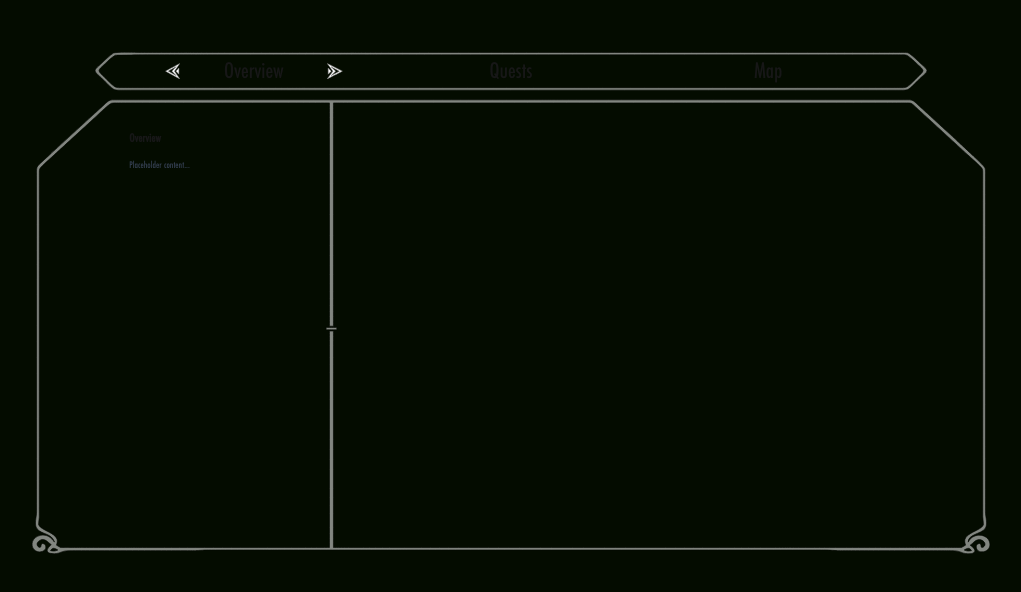
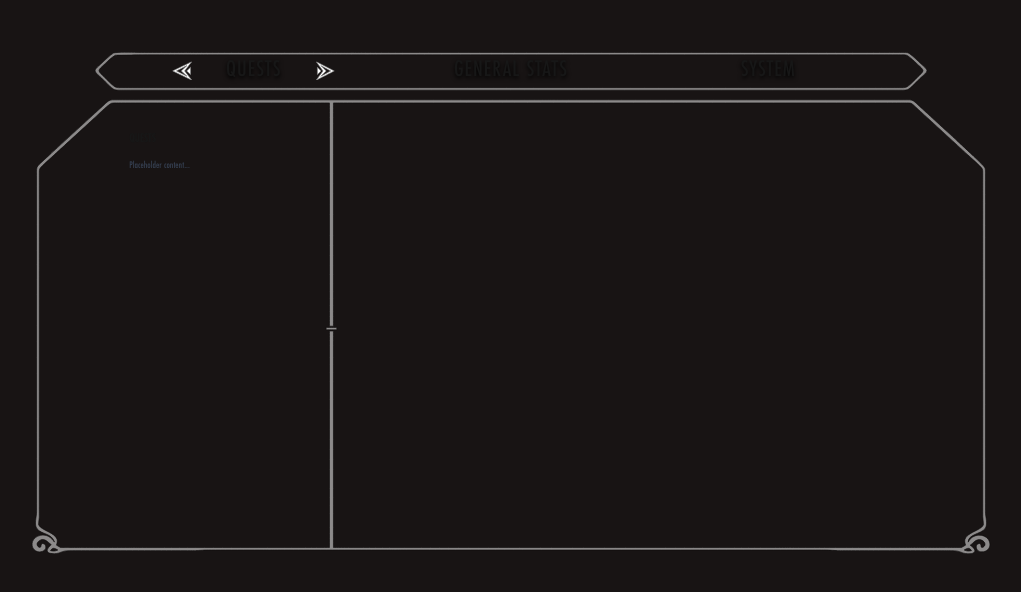
Before and after one commit to king-aedred/saga, a Next.js app: page / in a window 1280 px wide. Shown: the top 592 px of the page, without its empty margins (129-1150 px from the left). Built offline with nearby package versions, Linux system fonts and the light colour scheme.

Commit message:
navbar now styled and functional just as intended from the holy halls of bethesda

```diff
--- a/src/app/globals.css
+++ b/src/app/globals.css
@@ -30,3 +30,33 @@ body {
   font-weight: 400;
   font-display: swap;
 }
+
+@keyframes slide-in-left {
+  from {
+    opacity: 0;
+    transform: translateX(-120%);
+  }
+  to {
+    opacity: 1;
+    transform: translateX(0);
+  }
+}
+
+@keyframes slide-in-right {
+  from {
+    opacity: 0;
+    transform: translateX(120%);
+  }
+  to {
+    opacity: 1;
+    transform: translateX(0);
+  }
+}
+
+.animate-slide-in-left {
+  animation: slide-in-left 180ms ease-out;
+}
+
+.animate-slide-in-right {
+  animation: slide-in-right 180ms ease-out;
+}
--- a/src/app/page.tsx
+++ b/src/app/page.tsx
@@ -17,12 +17,7 @@ export default function Page() {
 
   type Section = "navbar" | "questList" | "questDetail";
 
-  const navItems = ["Overview", "Quests", "Map", "Sign in"];
-
-  const [navOffset, setNavOffset] = useState(0);
-
-  const visibleCount = 3;
-  const itemWidth = 100/visibleCount;
+  const navItems = ["QUESTS", "GENERAL STATS", "SYSTEM"];
 
   const [activeSection, setActiveSection] = useState<Section>("questList");
   const [selectedNavIndex, setSelectedNavIndex] = useState(0);
@@ -30,6 +25,10 @@ export default function Page() {
   const [hoveredNavIndex, setHoveredNavIndex] = useState<number | null>(null);
 
   const navIndicatorIndex = hoveredNavIndex ?? (activeSection === "navbar" ? selectedNavIndex : null);
+
+  const[clickedNavIndex, setClickedNavIndex] = useState<number | null>(null);
+
+  const [navAnimationToken, setNavAnimationToken] = useState(0);
 
   const containerRef = useRef<HTMLDivElement>(null);
 
@@ -42,50 +41,6 @@ export default function Page() {
 
   function handleKeyDown(event: React.KeyboardEvent<HTMLDivElement>) {
     switch(activeSection) {
-      case "navbar": {
-        if (event.key === "ArrowRight") {
-          event.preventDefault();
-
-          const rightEdge = navOffset + visibleCount -1;
-
-          if (selectedNavIndex < rightEdge) {
-            setSelectedNavIndex((current) => Math.min(current +1, navItems.length - 1));
-          } else if (navOffset < navItems.length - visibleCount) {
-            setNavOffset((current) => current +1);
-            setSelectedNavIndex((current) => (current + 1));
-          }
-          return;
-        }
-        if (event.key === "ArrowLeft") {
-          event.preventDefault();
-
-          const leftEdge = navOffset;
-
-          if (selectedNavIndex > leftEdge) {
-            setSelectedNavIndex((current) => Math.max(current -1, 0));
-          } else if (navOffset > 0) {
-            setNavOffset((current) => current -1);
-            setSelectedNavIndex((current) => current -1);
-          }
-          return;
-        }
-        if (event.key === "ArrowDown") {
-          event.preventDefault();
-          if (navItems[selectedNavIndex] === "Quests") {
-            setActiveSection("questList");
-          } else {
-            setActiveSection("questDetail");
-          }
-          return;
-        }
-        if (event.key === "Enter") {
-          event.preventDefault;
-          setActiveSection("questList");
-          return;
-        }
-        return;
-      }
-
       case "questList": {
         if (event.key === "ArrowDown") {
           event.preventDefault();
@@ -94,27 +49,18 @@ export default function Page() {
         }
         if (event.key === "ArrowUp") {
           event.preventDefault();
-          // go into nav if top element is most top quest
-          if (selectedIndex === 0) {
-            setActiveSection("navbar");
-          } else {
+          if (selectedIndex > 0) {
             setSelectedIndex((current) => current -1);
           }
           return;
         }
-        if (event.key === "ArrowRight") {
-          event.preventDefault();
-          setActiveSection("questDetail");
-          return;
-        }
-        if (event.key === "Enter") {
+        if (event.key === "ArrowRight" || event.key == "Enter") {
           event.preventDefault();
           setActiveSection("questDetail");
           return;
         }
         if (event.key === "Escape") {
           event.preventDefault();
-          setActiveSection("navbar");
           return;
         }
         return;
@@ -128,7 +74,6 @@ export default function Page() {
         }
         if (event.key === "ArrowUp") {
           event.preventDefault();
-          setActiveSection("navbar");
           return;
         }
         if(event.key === "Escape") {
@@ -150,60 +95,52 @@ export default function Page() {
       ref={containerRef}
       tabIndex ={0}
       onKeyDown={handleKeyDown}
-      className="min-h-screen bg-[#040c00] outline-none"
+      className="relative min-h-screen bg-[#181414] outline-none overflow-hidden"
     >
-      {/* <img
-        src="/main-quest-gone-in-the-quest-log-vanilla-se-pc-v0-guwvqystbdn81.webp"
+      <img
+        src="/skyrim_test_bg.webp"
         alt=""
         aria-hidden="true"
-        className="fixed inset-0 w-full h-full"
-      ></img> */}
-      <div className="mx-auto flex items-center justify-center">
+        className="absolute inset-0 z-0 h-full w-full object-fill object-center opacity-0"
+      />
+      <div className="relative z-10 mx-auto flex items-center justify-center">
         <QuestWindowFrame>
             <div className="relative h-full w-full">
               <div className="absolute left-[9%] top-[0.60%] right-[9%] aspect-[983/40] [container-type:inline-size]">
-                <header
-                  className={"flex h-full w-full px-[1cqw] py-0 text-[clamp(3cqw,4.5cqw,1.75cqw)] transition-colors duration-150"}
-                >
+                <header className={"flex h-full w-full px-[1cqw] py-0 text-[clamp(3cqw,4.5cqw,1.75cqw)] transition-colors duration-150"}>
                   <div className="w-full h-full overflow-hidden">
-                    <div
-                      className="flex h-full flex-nowrap transition-transform duration-300 ease-out py-[0.25cqh]"
-                      style={{transform: `translateX(-${navOffset * (100/visibleCount)}%)`}}
-                    >
+                    <div className="flex h-full w-full flex-nowrap py-[0.25cqh]">
                       {navItems.map((item, index) => (
                       <button
                         key={item}
                         onClick={() => {
                           setSelectedNavIndex(index);
-                          setActiveSection("navbar");
+                          setNavAnimationToken((current) => current +1);
                         }}
-                        onMouseEnter={() => setHoveredNavIndex(index)}
-                        onMouseLeave={() => setHoveredNavIndex(null)}
-                        className="relative inline-flex h-full shrink-0 basis-1/3 items-center justify-center whitespace-nowrap rounded px-2 leading-none [containter-type:inline-size]"
-                      >
-                        {navIndicatorIndex === index && (
-                          <span className="pointer-events-none absolute left-[9cqw] right-[9cqw] top-1/2 h-[3.5cqw] -translate-y-1/2 rounded-lg bg-slate-200/20 backdrop-blur-[2px] ring-1 ring-white/10" />
-                        )}
-
+                        className="relative inline-flex flex-1 items-center justify-center whitespace-nowrap px-2 leading-none"
+                        >
                         {index === selectedNavIndex && (
                           <>
                             <img
-
+                              key={`left-${index}-${navAnimationToken}`}
                               src="/selection_button_left.svg"
                               alt=""
                               aria-hidden="true"
-                              className="pointer-events-none absolute left-[clamp(1cqw,5cqw,5cqw)] top-1/2 h-[clamp(1cqw,2cqw,4cqw)] w-[clamp(1cqw,2cqw,4cqw)] -translate-y-1/2"
+                              className="pointer-events-none absolute left-[clamp(1cqw,6cqw,10cqw)] top-1/2 h-[clamp(1.2rem,2.2cqw,1.8rem)] w-[clamp(1.2rem,2.2cqw,1.8rem)] -translate-y-1/2 animate-slide-in-left"
                             />
                             <img
+                              key={`right-${index}-${navAnimationToken}`}
                               src="/selection_button_right.svg"
                               alt=""
                               aria-hidden="true"
-                              className="pointer-events-none absolute right-[clamp(1cqw,5cqw,5cqw)] top-1/2 h-[clamp(1cqw,2cqw,4cqw)] w-[clamp(1cqw,2cqw,4cqw)] -translate-y-1/2"
+                              className="pointer-events-none absolute right-[clamp(1cqw,6cqw,10cqw)] top-1/2 h-[clamp(1.2rem,2.2cqw,1.8rem)] w-[clamp(1.2rem,2.2cqw,1.8rem)] -translate-y-1/2 animate-slide-in-right"
                             />
                           </>
                         )}
 
-                        <span className="relative z-10 inline-block px-8 translate-y-[0.09em]">{item}</span>
+                        <span className="relative z-10 inline-block px-8   origin-center tracking-[0.04em] drop-shadow-[0_2px_2px_rgba(0,0,0,1)]">
+                          {item}
+                        </span>
                       </button>
                     ))}
                     </div>
```
Also changed, not shown: public/skyrim_test_bg.webp (added).
